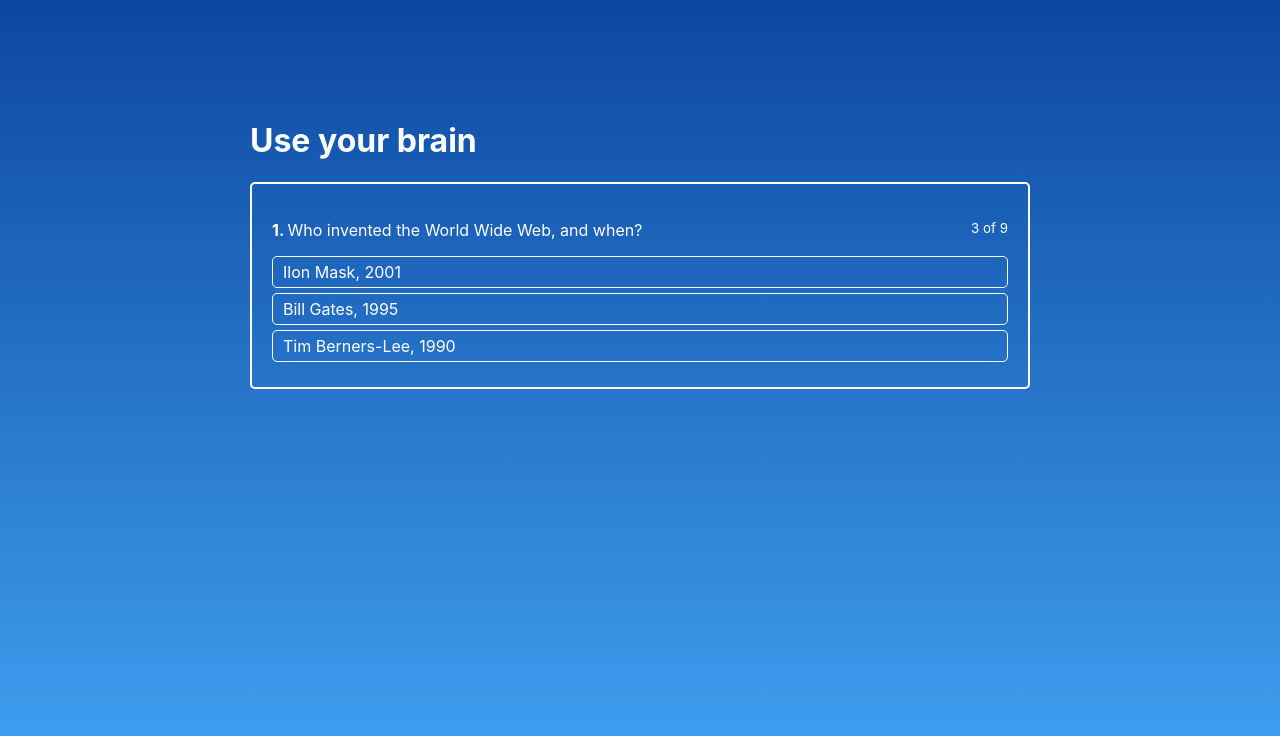
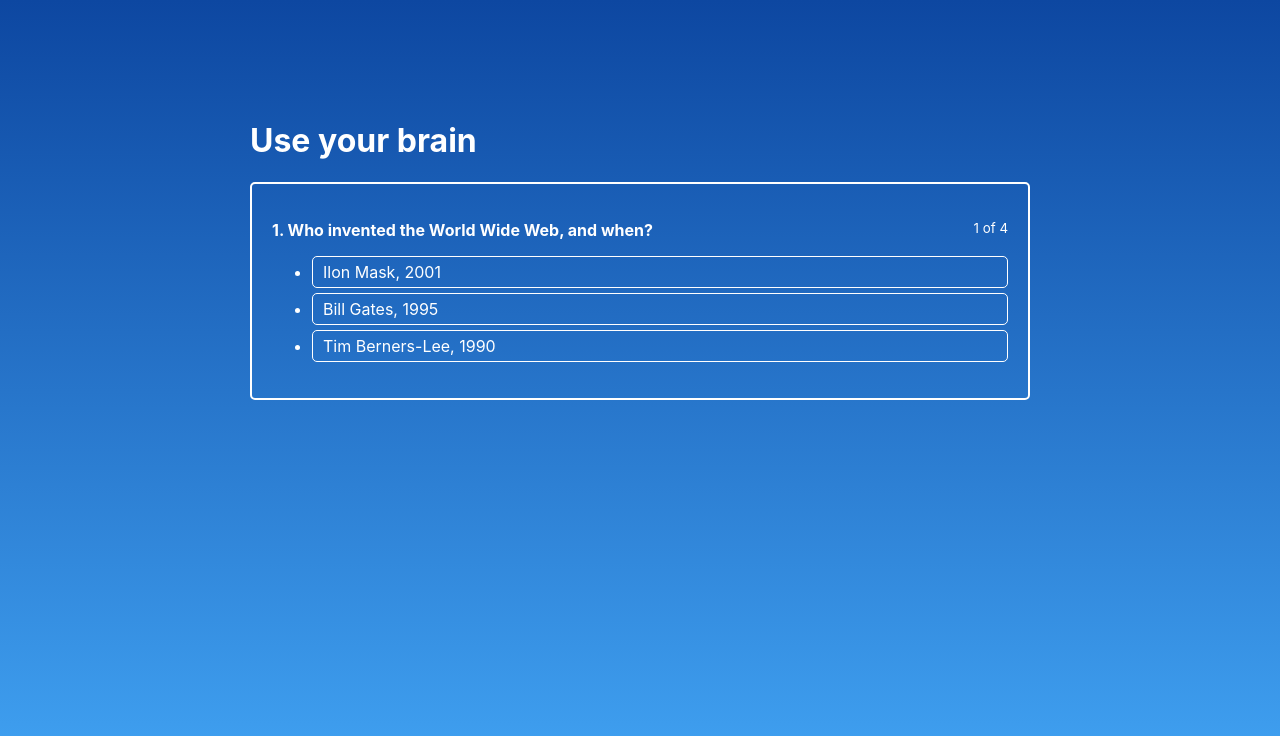
Before and after one commit to Kpexa/quiz, a React (Create React App) app: page / in a window 1280 px wide. Shown: the top 736 px of the page. Built offline with nearby package versions, Linux system fonts and the light colour scheme.

Commit message:
handle user answer with highlighting (success or error)

```diff
--- a/src/components/active-quiz/ActiveQuiz.module.css
+++ b/src/components/active-quiz/ActiveQuiz.css
@@ -1,4 +1,4 @@
-.active_quiz {
+.ActiveQuiz-warapper {
   padding: 20px;
   color: white;
   border: 2px solid white;
@@ -7,7 +7,7 @@
   box-sizing: border-box;
 }
 
-.question {
+.ActiveQuiz-question {
   display: flex;
   justify-content: space-between;
 }
--- a/src/components/active-quiz/ActiveQuiz.tsx
+++ b/src/components/active-quiz/ActiveQuiz.tsx
@@ -1,19 +1,33 @@
 import React from 'react'
 import { ActiveQuizProps } from '../../types/types'
-import classes from './ActiveQuiz.module.css'
+import './ActiveQuiz.css'
 import AnswersList from './answers-list/AnswerList'
 
-const ActiveQuiz = ({ answers, question, onAnswerClick }: ActiveQuizProps) => {
+const ActiveQuiz = ({
+  answers,
+  question,
+  onAnswerClick,
+  quizLength,
+  activeQuestion,
+  userAnswer,
+}: ActiveQuizProps) => {
   return (
-    <div className={classes.active_quiz}>
-      <p className={classes.question}>
+    <div className="ActiveQuiz-warapper">
+      <p className="ActiveQuiz-question">
         <span>
-          <strong>1. </strong>
-          {question}
+          <strong>
+            {activeQuestion}. {question}
+          </strong>
         </span>
-        <small>3 of 9</small>
+        <small>
+          {activeQuestion} of {quizLength}
+        </small>
       </p>
-      <AnswersList answers={answers} onAnswerClick={onAnswerClick} />
+      <AnswersList
+        answers={answers}
+        onAnswerClick={onAnswerClick}
+        userAnswer={userAnswer}
+      />
     </div>
   )
 }
--- a/src/components/active-quiz/answers-list/AnswerList.tsx
+++ b/src/components/active-quiz/answers-list/AnswerList.tsx
@@ -1,16 +1,21 @@
 import React from 'react'
 import { AnswersListProps } from '../../../types/types'
 import AnswerItem from './answer-item/AnswerItem'
-import classes from './AnswersList.module.css'
+import './AnswersList.css'
 
-const AnswersList = ({ answers, onAnswerClick }: AnswersListProps) => {
+const AnswersList = ({
+  answers,
+  onAnswerClick,
+  userAnswer,
+}: AnswersListProps) => {
   return (
-    <ul className={classes.answers_list}>
+    <ul className=".AnswersList-wrapper">
       {answers.map((answer) => {
         return (
           <AnswerItem
             key={answer.id}
             answer={answer}
+            userAnswer={userAnswer}
             onAnswerClick={onAnswerClick}
           />
         )
--- a/src/components/active-quiz/answers-list/AnswersList.module.css
+++ b/src/components/active-quiz/answers-list/AnswersList.css
@@ -1,4 +1,4 @@
-.answers_list {
+.AnswersList-wrapper {
   list-style: none;
   margin: 0;
   padding: 0;
--- a/src/components/active-quiz/answers-list/answer-item/AnswerItem.module.css
+++ b/src/components/active-quiz/answers-list/answer-item/AnswerItem.css
@@ -1,4 +1,4 @@
-.answer_item {
+.AnswerItem {
   border: 1px solid white;
   border-radius: 5px;
   padding: 5px 10px;
@@ -6,7 +6,15 @@
   cursor: pointer;
 }
 
-.answer_item:hover {
+.AnswerItem:hover {
   background: rgba(255, 255, 255, 0.2);
   transition: background 0.3s ease-in-out;
 }
+
+.AnswerItem.success {
+  background: rgba(161, 240, 69, 0.7);
+}
+
+.AnswerItem.error {
+  background: rgba(240, 87, 108, 0.7);
+}
--- a/src/components/active-quiz/answers-list/answer-item/AnswerItem.tsx
+++ b/src/components/active-quiz/answers-list/answer-item/AnswerItem.tsx
@@ -1,13 +1,16 @@
 import React from 'react'
 import { AnswerItemProps } from '../../../../types/types'
-import classes from './AnswerItem.module.css'
+import './AnswerItem.css'
 
-const AnswerItem = ({ answer, onAnswerClick }: AnswerItemProps) => {
+const AnswerItem = ({ answer, onAnswerClick, userAnswer }: AnswerItemProps) => {
+  const cls = ['AnswerItem']
+
+  if (userAnswer?.id === answer.id) {
+    cls.push(userAnswer.status)
+  }
+
   return (
-    <li
-      className={classes.answer_item}
-      onClick={() => onAnswerClick(answer.id)}
-    >
+    <li className={cls.join(' ')} onClick={() => onAnswerClick(answer.id)}>
       {answer.text}
     </li>
   )
--- a/src/containers/quiz/Quiz.module.css
+++ b/src/containers/quiz/Quiz.css
@@ -1,4 +1,4 @@
-.quiz_main {
+.Quiz-main {
   display: flex;
   justify-content: center;
   padding-top: 100px;
@@ -7,11 +7,11 @@
   background: linear-gradient(180deg, #0d47a1 0%, #42a5f5 100%);
 }
 
-.quiz_main h1 {
+.Quiz-main h1 {
   color: white;
   margin-left: 10px;
 }
 
-.quiz_wrapper {
+.Quiz-wrapper {
   width: 800px;
 }
--- a/src/containers/quiz/Quiz.tsx
+++ b/src/containers/quiz/Quiz.tsx
@@ -1,12 +1,15 @@
 import React from 'react'
 import ActiveQuiz from '../../components/active-quiz/ActiveQuiz'
-import { QuizState } from '../../types/types'
-import classes from './Quiz.module.css'
+import { quizItem, QuizState } from '../../types/types'
+import './Quiz.css'
 
 class Quiz extends React.Component<{}, QuizState> {
   state: QuizState = {
+    activeQuestion: 1,
+    userAnswer: null,
     quiz: [
       {
+        id: 1,
         question: 'Who invented the World Wide Web, and when?',
         answers: [
           { id: 1, text: 'Ilon Mask, 2001' },
@@ -15,22 +18,87 @@
         ],
         correctAnswerId: 3,
       },
+      {
+        id: 2,
+        question: 'How many stripes are there on the US flag?',
+        answers: [
+          { id: 1, text: '10' },
+          { id: 2, text: '13' },
+          { id: 3, text: '15' },
+        ],
+        correctAnswerId: 2,
+      },
+      {
+        id: 3,
+        question: 'What country has the most islands in the world?',
+        answers: [
+          { id: 1, text: 'Sweden' },
+          { id: 2, text: 'Norway' },
+          { id: 3, text: 'New Zealand' },
+        ],
+        correctAnswerId: 1,
+      },
+      {
+        id: 4,
+        question:
+          'Which language has the most words (according to dictionary entries)?',
+        answers: [
+          { id: 1, text: 'Japanese' },
+          { id: 2, text: 'Chinese' },
+          { id: 3, text: 'English' },
+        ],
+        correctAnswerId: 3,
+      },
     ],
   }
 
-  onAnswerClickHandler = (id: number) => {
-    console.log(id)
+  onAnswerClickHandler = (id: number): void => {
+    const questions = this.getQuestion(this.state.activeQuestion)
+
+    if (questions?.correctAnswerId === id) {
+      this.setState({
+        userAnswer: { id, status: 'success' },
+      })
+
+      const timeout = window.setTimeout(() => {
+        if (this.isQuizFinished()) {
+          console.log('finished')
+        } else {
+          this.setState({
+            activeQuestion: this.state.activeQuestion + 1,
+            userAnswer: null,
+          })
+        }
+        window.clearTimeout(timeout)
+      }, 500)
+    } else {
+      this.setState({
+        userAnswer: { id, status: 'error' },
+      })
+    }
   }
+
+  getQuestion = (id: number): quizItem | undefined => {
+    return this.state.quiz.find((item) => item.id === id)
+  }
+
+  isQuizFinished = (): boolean =>
+    this.state.activeQuestion === this.state.quiz.length
 
   render() {
     return (
-      <div className={classes.quiz_main}>
-        <div className={classes.quiz_wrapper}>
+      <div className="Quiz-main">
+        <div className="Quiz-wrapper">
           <h1>Use your brain</h1>
           <ActiveQuiz
-            answers={this.state.quiz[0].answers}
-            question={this.state.quiz[0].question}
-            correctAnswerId={this.state.quiz[0].correctAnswerId}
+            answers={this.getQuestion(this.state.activeQuestion)!.answers}
+            question={this.getQuestion(this.state.activeQuestion)!.question}
+            correctAnswerId={
+              this.getQuestion(this.state.activeQuestion)!.correctAnswerId
+            }
+            quizLength={this.state.quiz.length}
+            activeQuestion={this.state.activeQuestion}
+            userAnswer={this.state.userAnswer}
             onAnswerClick={this.onAnswerClickHandler}
           />
         </div>
```
Also changed, not shown: src/types/types.ts (+20 -1 lines).
